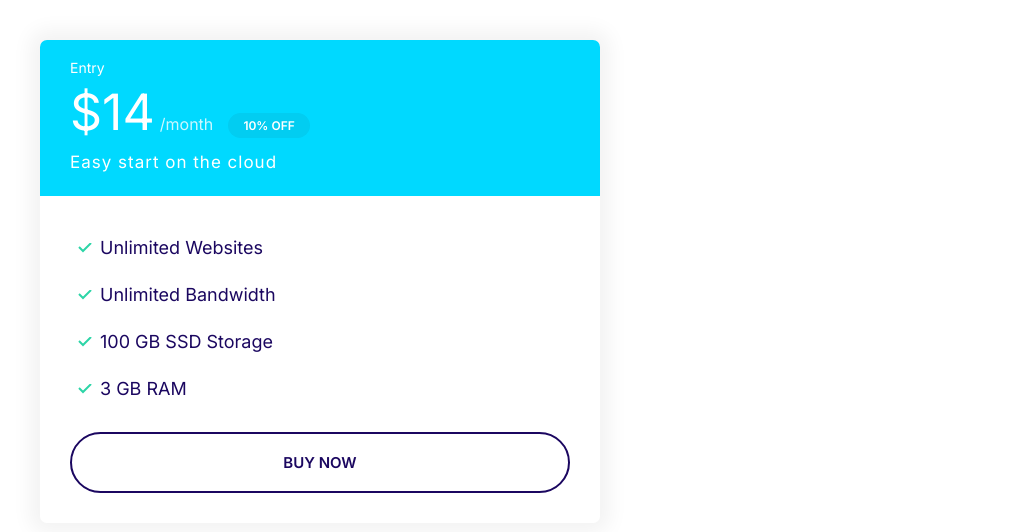
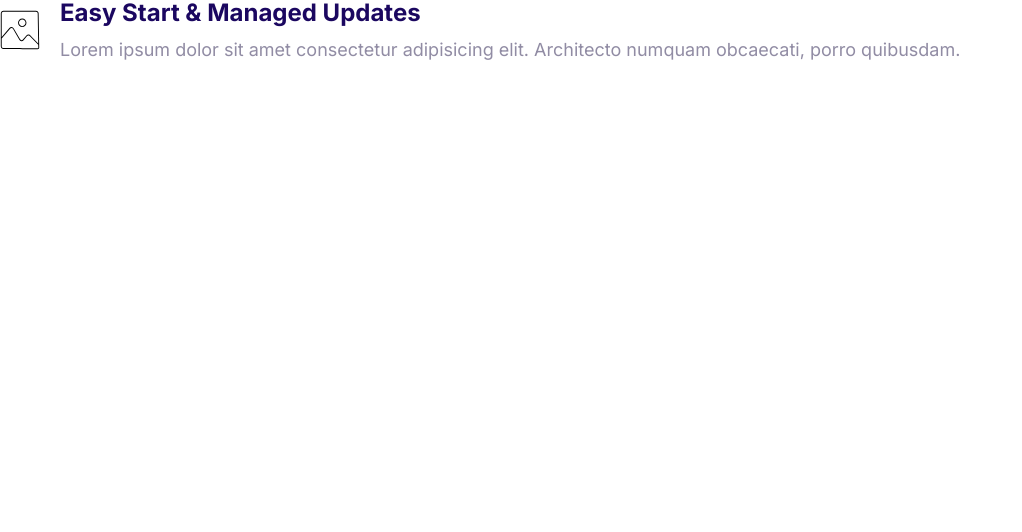
Before and after one commit to nikolaagatonovic/Projekat-Moshify, a plain HTML site: page index.html in a window 1280 px wide. Shown: the whole page, without its empty margins (0-1022 px from the left). Drawn offline with Linux system fonts and the light colour scheme.

Commit message:
Styling a media component.

```diff
--- a/css/style.css
+++ b/css/style.css
@@ -329,6 +329,20 @@ a {
 .plan .list__item {
     margin-bottom: 2rem;
 }
+
+.plan--popular .card__header {
+    position: relative;
+}
+
+.plan--popular .card__header::before {
+    content: url("../images/popular.svg");
+    width: 40px;
+    display: inline-block;
+    position: absolute;
+    top: -6px;
+    right: 5%;
+}
+
 @media screen and (min-width: 1024px) {
     .plan__name {
         font-size: 1.4rem;
@@ -346,3 +360,20 @@ a {
         font-size: 1.7rem;
     }
 }
+
+/* Media */
+.media {
+    display: flex;
+}
+
+.media__title {
+    margin-top: 0;
+}
+
+.media__body {
+    margin: 0 2rem;
+}
+
+.media__image {
+    margin-top: 1rem;
+}
--- a/index.html
+++ b/index.html
@@ -16,26 +16,15 @@
     />
   </head>
   <body>
-    <div style="width: 50%; padding: 4rem">
-      <div class="plan">
-        <div class="card card--secondary">
-          <header class="card__header">
-            <h3 class="plan__name">Entry</h3>
-            <span class="plan__price">$14</span>
-            <span class="plan__billing-cycle">/month</span>
-            <span class="badge badge--secondary badge--small">10% OFF</span>
-            <span class="plan__description">Easy start on the cloud</span>
-          </header>
-          <div class="card__body">
-            <ul class="list list--tick">
-                <li class="list__item">Unlimited Websites</li>
-                <li class="list__item">Unlimited Bandwidth</li>
-                <li class="list__item">100 GB SSD Storage</li>
-                <li class="list__item">3 GB RAM</li>
-            </ul>
-            <button class="btn btn--outline btn--block">Buy Now</button>
-          </div>
-        </div>
+    <div class="media">
+      <div class="media__image">
+        <svg class="icon icon--primary">
+          <use xlink:href="images/sprite.svg#snap"></use>
+        </svg>
+      </div>
+      <div class="media__body">
+        <h3 class="media__title">Easy Start & Managed Updates</h3>
+        <p>Lorem ipsum dolor sit amet consectetur adipisicing elit. Architecto numquam obcaecati, porro quibusdam.</p>
       </div>
     </div>
   </body>
```
Also changed, not shown: components/input-groups.html (+6 -0 lines), components/media.html (added, +11 -0 lines), components/popular_badge.html (added, +22 -0 lines), images/popular.svg (added).
